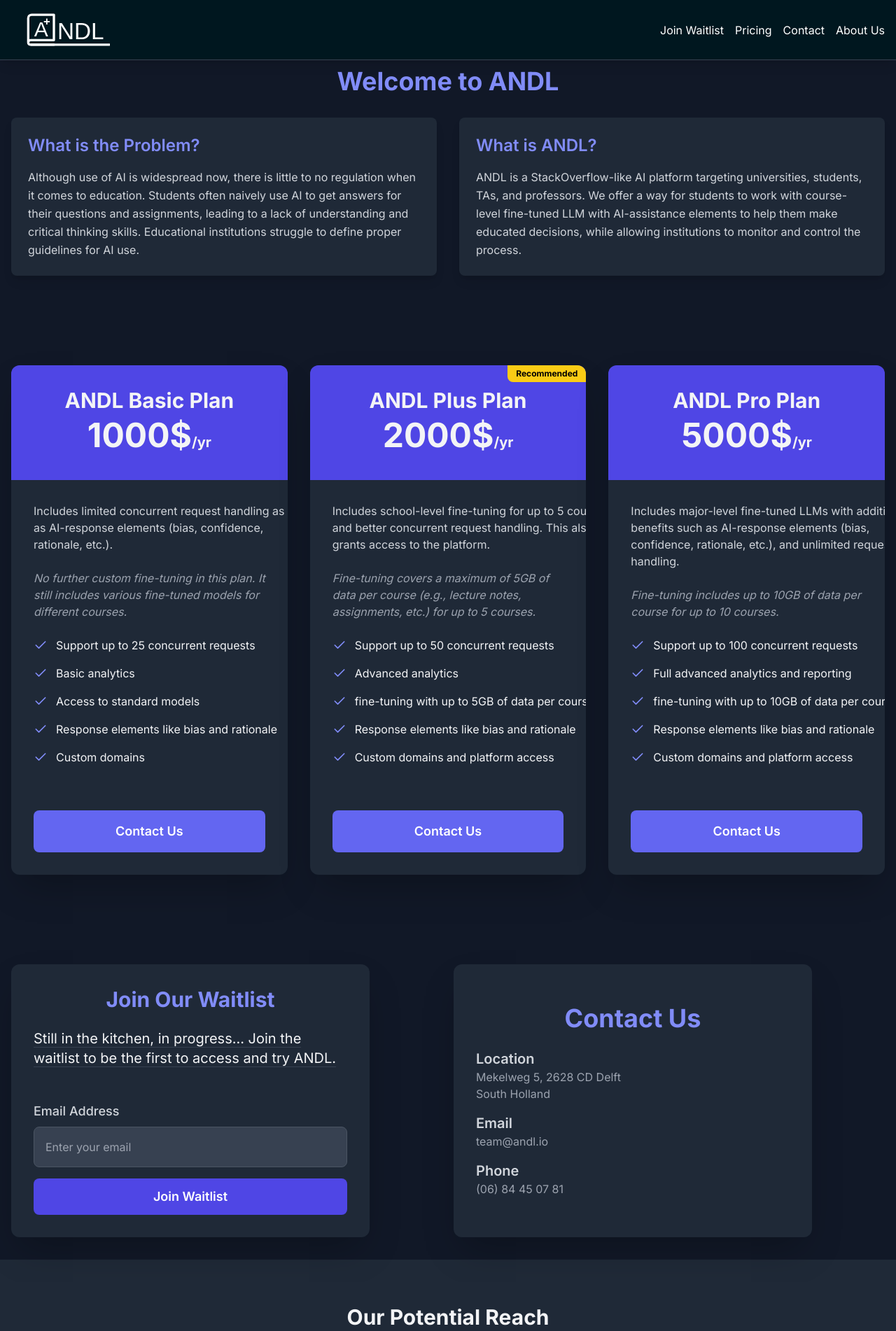
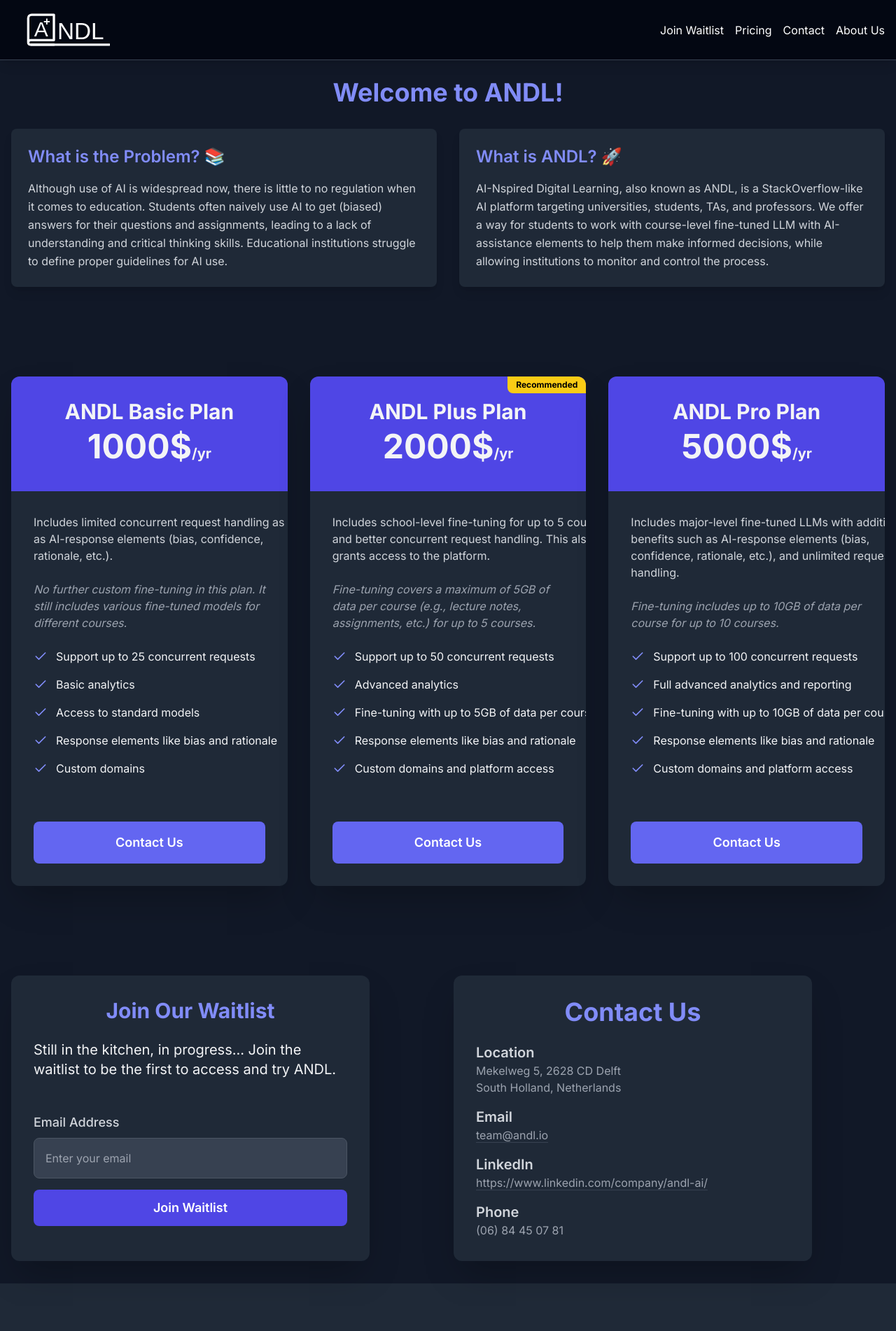
Before and after one commit to ANDL-AI/andl-promotion, a Next.js app: page / in a window 1280 px wide. Shown: the top 1902 px of the page at 70% size. Built offline with nearby package versions, Linux system fonts and the light colour scheme.

Commit message:
updates to formatting and general text

```diff
--- a/app/page.tsx
+++ b/app/page.tsx
@@ -14,16 +14,16 @@
       <HeaderNavBar />
       <div className="container mx-auto px-4 py-8">
         <section className="mb-16">
-          <h1 className="text-4xl font-bold text-center mb-8 mt-16 text-indigo-400">Welcome to ANDL</h1>
+          <h1 className="text-4xl font-bold text-center mb-8 mt-20 text-indigo-400">Welcome to ANDL!</h1>
           <div className="grid grid-cols-1 md:grid-cols-2 gap-8">
             <Paragraph
-              title="What is the Problem?"
-              text="Although use of AI is widespread now, there is little to no regulation when it comes to education. Students often naively use AI to get answers for their questions and assignments, leading to a lack of understanding and critical thinking skills. Educational institutions struggle to define proper guidelines for AI use."
+              title="What is the Problem? 📚"
+              text="Although use of AI is widespread now, there is little to no regulation when it comes to education. Students often naively use AI to get (biased) answers for their questions and assignments, leading to a lack of understanding and critical thinking skills. Educational institutions struggle to define proper guidelines for AI use."
               side="left"
             />
             <Paragraph
-              title="What is ANDL?"
-              text="ANDL is a StackOverflow-like AI platform targeting universities, students, TAs, and professors. We offer a way for students to work with course-level fine-tuned LLM with AI-assistance elements to help them make educated decisions, while allowing institutions to monitor and control the process."
+              title="What is ANDL? 🚀"
+              text="AI-Nspired Digital Learning, also known as ANDL, is a StackOverflow-like AI platform targeting universities, students, TAs, and professors. We offer a way for students to work with course-level fine-tuned LLM with AI-assistance elements to help them make informed decisions, while allowing institutions to monitor and control the process."
               side="right"
             />
           </div>
--- a/components/about-card.tsx
+++ b/components/about-card.tsx
@@ -13,35 +13,34 @@
 
 const people: Person[] = [
   {
-    input: `Computer Science and Engineering senior @ TU Delft.
+    input: `CS @ TU Delft.
 Previously worked in data science for 3 years.`,
     name: 'Atilla Colak',
-    role: 'Co-founder and developer',
+    role: 'Co-founder and Developer',
     image: 'https://media.licdn.com/dms/image/v2/C4E03AQHc4JQQ50ptow/profile-displayphoto-shrink_400_400/profile-displayphoto-shrink_400_400/0/1609161991588?e=1730937600&v=beta&t=GbWS4m6HOQBAmh9x85iRTwEv0fr8b4gz8QhJWchcE-w',
     linkedin: 'https://www.linkedin.com/in/atilla-colak/',
     github: "https://github.com/AtillaColak"
   },
   {
-    input: `Worked as a Software Developer at PwC.
-Research Interests: NLP, Human-Computer Interaction, Data Mining, and ML.`,
+    input: `Ex-PwC Software Developer. HCI & AI Researcher.`,
     name: "Sagar Chethan Kumar",
-    role: "Co-founder and AI developer",
+    role: "Co-founder and AI Developer",
     image: "https://media.licdn.com/dms/image/v2/D4E03AQFVA2vH-cDXpQ/profile-displayphoto-shrink_400_400/profile-displayphoto-shrink_400_400/0/1704072652393?e=1730937600&v=beta&t=XXFNEoqQbBMU-XhkETj4cdttdDci55dICz_OmnKENO0",
     linkedin: "https://www.linkedin.com/in/sagar-chethan-kumar/",
     github: "https://github.com/Sagar-CK"
   },
   {
-    input: "Ex Software Developer at Tesla.",
+    input: "Ex-Tesla Software Developer.",
     name: "Neel Lodha",
-    role: "Co-founder and developer",
+    role: "Co-founder and Developer",
     image: "https://media.licdn.com/dms/image/v2/D4E03AQEh6KfMJpXjRA/profile-displayphoto-shrink_400_400/profile-displayphoto-shrink_400_400/0/1714233672794?e=1730937600&v=beta&t=O4ama9vmfxPyQuIPmTB5V5ttXjeyhiRD_F1krpZpnWg",
     linkedin: "https://www.linkedin.com/in/neel-lodha/",
     github: "https://github.com/Idkwhoami42"
   },
   {
-    input: "Computer Science and honors student @ TU Delft.",
+    input: "Honors CS @ TU Delft.",
     name: "Manu Gautam",
-    role: "Co-founder and AI developer",
+    role: "Co-founder and AI Developer",
     image: "https://media.licdn.com/dms/image/v2/D5603AQEa6AKMMUNS-g/profile-displayphoto-shrink_400_400/profile-displayphoto-shrink_400_400/0/1695722114136?e=1730937600&v=beta&t=euQY6979D1ax2j6Yf7_rUf3AYKd777UIpp2r0eZ2xTY",
     linkedin: "https://www.linkedin.com/in/manu-gautam-6b5064259/",
     github: "https://github.com/manugautam04"
@@ -55,6 +54,13 @@
       <h1 className="text-4xl md:text-5xl font-bold mb-12 mt-16 lg:mt-0 text-center text-indigo-400">
         About Us
       </h1>
+      <div className="text-lg text-gray-200 mb-12 text-center">
+        <h1 className="text-2xl font-bold text-indigo-400">Fun Fact 💡</h1>
+        <p className='mt-8'>
+          ANDL was initially conceived as a winning hackathon project at the <a href="https://vu.nl/en" className="hover:text-indigo-400 transition duration-300 text-gray-400 border-b border-gray-700">Vrije Universiteit Amsterdam</a> in our second year of university.
+          Now, little over a year later, the idea evolved into a full-fledged startup with a full-time team of 4 co-founders.
+        </p>
+      </div>
       <div className="flex flex-col lg:grid lg:grid-cols-2 lg:gap-8">
         {people.map((person, index) => (
           <div
--- a/components/contact-form.tsx
+++ b/components/contact-form.tsx
@@ -4,17 +4,25 @@
 
 const ContactInfo: React.FC = () => {
   return (
-    <div id='contact' className="hover:bg-gray-700 transition duration-300 w-full max-w-lg bg-gray-800 p-8 rounded-xl shadow-2xl flex flex-col justify-center">
+    <div id='contact' className="w-full max-w-lg bg-gray-800 p-8 rounded-xl shadow-2xl flex flex-col justify-start ">
       <h2 className="text-4xl font-bold mb-6 text-indigo-400 text-center">Contact Us</h2>
       <div className="space-y-4">
         <div>
           <h3 className="text-xl font-semibold text-gray-300">Location</h3>
           <p className="text-gray-400">Mekelweg 5, 2628 CD Delft
-          <br />South Holland</p>
+          <br />South Holland, Netherlands</p>
         </div>
         <div>
           <h3 className="text-xl font-semibold text-gray-300">Email</h3>
-          <p className="text-gray-400">team@andl.io</p>
+          <p className="text-gray-400"><a href="mailto:team@andl.io"
+          className='hover:text-indigo-400 transition-all border-b border-gray-700'
+          >team@andl.io</a></p>
+        </div>
+        <div>
+          <h3 className="text-xl font-semibold text-gray-300">LinkedIn</h3>
+          <p className="text-gray-400"><a href="https://www.linkedin.com/company/andl-ai/"
+          className='hover:text-indigo-400 transition-all border-b border-gray-700'
+          >https://www.linkedin.com/company/andl-ai/</a></p>
         </div>
         <div>
           <h3 className="text-xl font-semibold text-gray-300">Phone</h3>
--- a/components/footer.tsx
+++ b/components/footer.tsx
@@ -3,10 +3,10 @@
 
 const Footer = () => {
   return (
-    <footer className="bg-hs-background text-hs-base py-4 w-full">
+    <footer className="bg-gray-950 text-hs-base py-4 w-full">
       <div className="container mx-auto flex justify-center items-center p-4">
         <div className="text-sm mr-16 text-hs-base">
-          All rights reserved, &copy; 2024 Andl.
+          All rights reserved, &copy; 2024 ANDL.
         </div>
         <div className="flex space-x-4">
           <a
--- a/components/header.tsx
+++ b/components/header.tsx
@@ -60,7 +60,7 @@
     };
 
     return (
-        <header className="bg-hs-background text-hs-base px-2 py-4 md:p-4 flex justify-between items-center shadow-lg fixed top-0 w-full z-50 border-b border-gray-700">
+        <header className="bg-gray-950 text-hs-base px-2 py-4 md:p-4 flex justify-between items-center shadow-lg fixed top-0 w-full z-50 border-b border-gray-700">
             <div className="flex items-center space-x-4 flex-grow">
                 <button
                     className="transition ease-in-out duration-300 hover:text-hs-third background-hs-base text-md md:text-2xl ml-0 md:ml-4"
--- a/components/pricing-plan.tsx
+++ b/components/pricing-plan.tsx
@@ -35,7 +35,7 @@
       features: [
         "Support up to 50 concurrent requests",
         "Advanced analytics",
-        "fine-tuning with up to 5GB of data per course",
+        "Fine-tuning with up to 5GB of data per course",
         "Response elements like bias and rationale",
         "Custom domains and platform access",
       ],
@@ -50,7 +50,7 @@
       features: [
         "Support up to 100 concurrent requests",
         "Full advanced analytics and reporting",
-        "fine-tuning with up to 10GB of data per course",
+        "Fine-tuning with up to 10GB of data per course",
         "Response elements like bias and rationale",
         "Custom domains and platform access",
       ],
--- a/components/waitlist.tsx
+++ b/components/waitlist.tsx
@@ -51,9 +51,9 @@
   };
 
   return (
-    <div className="w-full max-w-lg bg-gray-800 p-8 rounded-xl shadow-2xl hover:bg-gray-700 transition duration-300">
+    <div className="w-full max-w-lg bg-gray-800 p-8 rounded-xl shadow-2xl ">
       <h2 className="text-3xl font-bold mb-6 text-indigo-400 text-center">Join Our Waitlist</h2>
-      <span className='text-xl text-center border-b border-gray-700'>Still in the kitchen, in progress... Join the waitlist to be the first to access and try ANDL.</span>
+      <span className='text-xl text-center border-gray-700'>Still in the kitchen, in progress... Join the waitlist to be the first to access and try ANDL.</span>
       {submitted ? (
         <div className="text-gray-300 text-center">
           <p className="text-lg pt-8">Thank you for joining the waitlist!</p>
```
